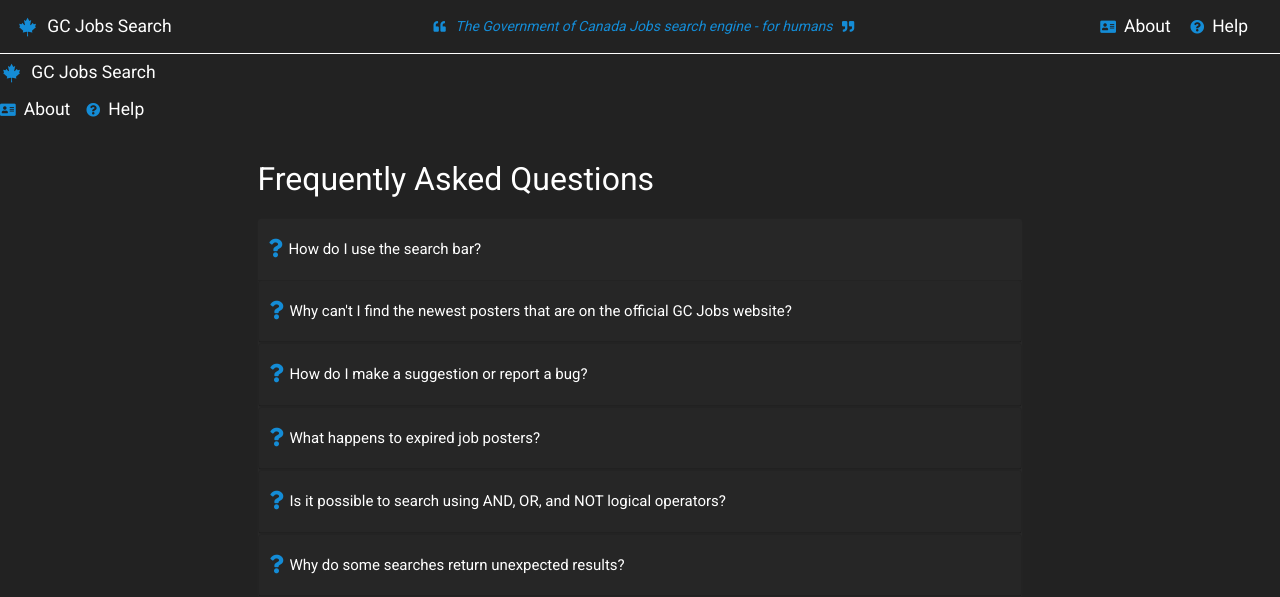
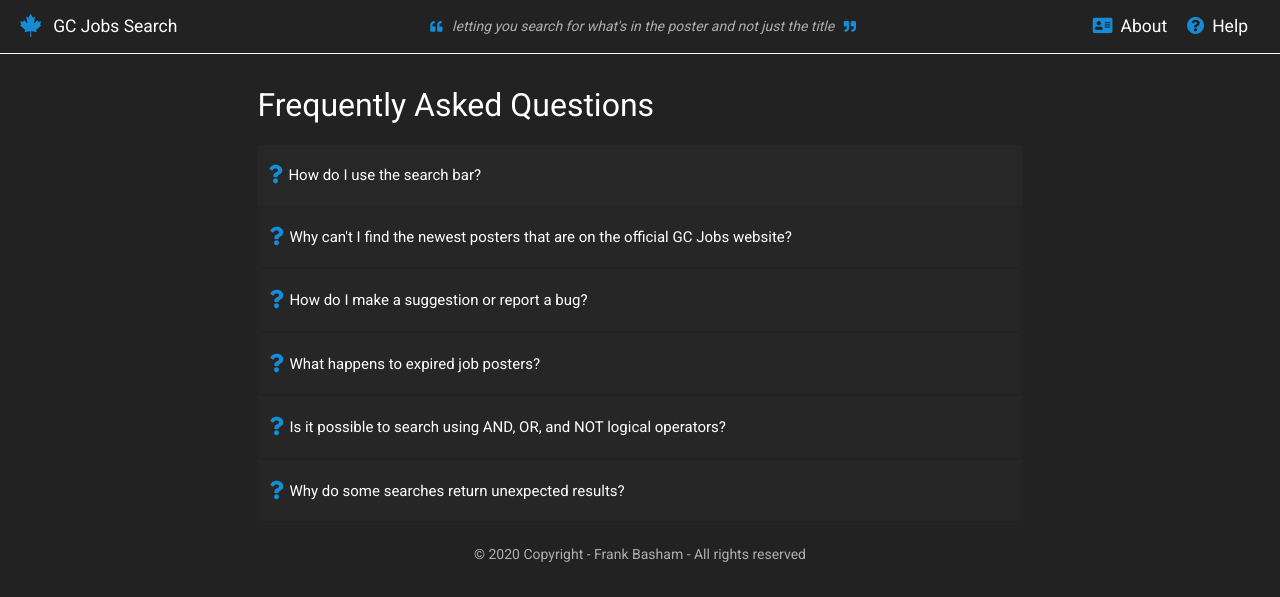
Before and after one commit to Fbasham/gcjobs, a Flask app: page /help in a window 1280 px wide. Shown: the top 597 px of the page. Run offline with Flask 2, Linux system fonts and the light colour scheme; some libraries are stand-ins or nearby versions.

Commit message:
Update base.html

```diff
--- a/templates/base.html
+++ b/templates/base.html
@@ -15,50 +15,33 @@
     <script src="https://cdn.jsdelivr.net/npm/popper.js@1.16.0/dist/umd/popper.min.js"></script>
     <script src="https://stackpath.bootstrapcdn.com/bootstrap/4.5.0/js/bootstrap.min.js"></script>
 
-
   <head>
-
     <div class="nav-large">
       <nav class="navbar navbar-expand navbar-dark pt-2">
         <div class="container-fluid">
           <div class="nav-header">
-            <i class="fab fa-lg fa-fw fa-canadian-maple-leaf mr-2" style="color: #148cd6"></i><a class="navbar-brand" href={{ url_for("index") }}>GC Jobs Search</a>
+            <a class="navbar-brand" href={{ url_for("index") }}><i class="fab fa-lg fa-fw fa-canadian-maple-leaf mr-2"></i>GC Jobs Search</a>
           </div>
           <div class="nav-header-quote">
-            <i class="fab fa-sm fa-fw fas fa-quote-left mr-2" style="color: #148cd6"></i><i>The Government of Canada Jobs search engine - for humans</i><i class="fab fa-sm fa-fw fas fa-quote-right ml-2" style="color: #148cd6"></i>
+            <i class="fab fa-sm fa-fw fas fa-quote-left mr-2"></i><em>letting you search for what's in the poster and not just the title</em><i class="fab fa-sm fa-fw fas fa-quote-right ml-2"></i>
           </div>
           <div class="nav-header">
-                <span><i class="fas fa-address-card mr-2" style="color: #148cd6"></i><a class="navbar-brand" href={{ url_for("about") }}>About</a></span>
-                <span><i class="fas fa-question-circle mr-2" style="color: #148cd6"></i><a class="navbar-brand" href={{ url_for("help") }}>Help</a></span>
+                <span><a class="navbar-brand" href={{ url_for("about") }}><i class="fas fa-address-card mr-2"></i>About</a></span>
+                <span><a class="navbar-brand" href={{ url_for("help") }}><i class="fas fa-question-circle mr-2"></i>Help</a></span>
           </div>
         </div>
       </nav>
     </div>
 
-    <div class="nav-small">
-          <div class="left-group">
-            <i class="fab fa-lg fa-fw fa-canadian-maple-leaf mr-2" style="color: #148cd6"></i><a class="navbar-brand" style="color: white" href={{ url_for("index") }}>GC Jobs Search</a>
-          </div>
-          <div class="right-group">
-            <div><i class="fas fa-address-card mr-2" style="color: #148cd6"></i><a class="navbar-brand"  style="color: white" href={{ url_for("about") }}>About</a></div>
-            <div><i class="fas fa-question-circle mr-2" style="color: #148cd6"></i><a class="navbar-brand"  style="color: white" href={{ url_for("help") }}>Help</a></div>
-          </div>
-    </div>
-
     <body>
-
         <div class="container justify-content-center py-4">
         {% block content %}
         {% endblock %}
-
         </div>
-
     </body>
 
     <footer class="page-footer font-small blue">
-
-      <div class="footer-copyright text-center py-3">© 2020 Copyright - Frank Basham - All rights reserved</div>
-
+      <div class="footer-copyright text-center py-3">&copy; 2020 Copyright - Frank Basham - All rights reserved</div>
     </footer>
 
 </html>
```
